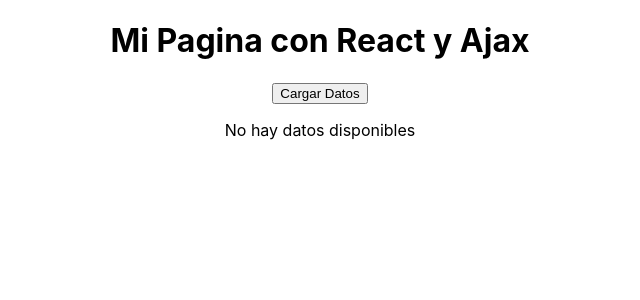
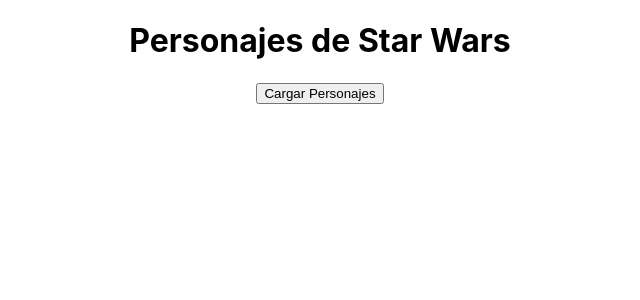
Before and after one commit to JonathanFPJV/ajax-react-lab, a React (Create React App) app: page / in a window 1280 px wide. Shown: the top 300 px of the page, without its empty margins (320-960 px from the left). Built offline with nearby package versions, Linux system fonts and the light colour scheme.

Commit message:
implementación de carga de personajes

```diff
--- a/package.json
+++ b/package.json
@@ -3,6 +3,10 @@
   "version": "0.1.0",
   "private": true,
   "dependencies": {
+    "@emotion/react": "^11.13.3",
+    "@emotion/styled": "^11.13.0",
+    "@mui/icons-material": "^6.1.5",
+    "@mui/material": "^6.1.5",
     "@testing-library/jest-dom": "^5.17.0",
     "@testing-library/react": "^13.4.0",
     "@testing-library/user-event": "^13.5.0",
--- a/src/App.js
+++ b/src/App.js
@@ -1,11 +1,11 @@
 import React from 'react';
 import './App.css';
-import DataLoader from './DataLoader';
+import CharacterLoader from './CharacterLoader';
 
 function App() {
   return (
     <div className="App">
-      <DataLoader />
+      <CharacterLoader />
     </div>
   );
 }
--- /dev/null
+++ b/src/CharacterLoader.js
@@ -0,0 +1,50 @@
+import React, { useState } from 'react';
+import axios from 'axios';
+import { Container, Row, Col, Card } from 'react-bootstrap';
+
+function CharacterLoader() {
+    const [characters, setCharacters] = useState([]);
+    const [loading, setLoading] = useState(false);
+
+    const loadCharacters = () => {
+        setLoading(true);
+
+        // Simulamos una petición Ajax para obtener los personajes de Star Wars
+        axios
+            .get('https://swapi.dev/api/people/')
+            .then((response) => {
+                setCharacters(response.data.results);
+                setLoading(false);
+            })
+            .catch((error) => {
+                console.error(error);
+                setLoading(false);
+            });
+    };
+
+    return (
+        <Container>
+            <h1>Personajes de Star Wars</h1>
+            <button onClick={loadCharacters} disabled={loading}>
+                {loading ? 'Cargando Personajes...' : 'Cargar Personajes'}
+            </button>
+            <Row>
+                {characters.map((character, index) => (
+                    <Col key={index} xs={12} sm={6} md={4} lg={3}>
+                        <Card>
+                            <Card.Body>
+                                <Card.Title>{character.name}</Card.Title>
+                                <Card.Text>
+                                    <strong>Género:</strong> {character.gender}<br />
+                                    <strong>Año de nacimiento:</strong> {character.birth_year}
+                                </Card.Text>
+                            </Card.Body>
+                        </Card>
+                    </Col>
+                ))}
+            </Row>
+        </Container>
+    );
+}
+
+export default CharacterLoader;
```
Also changed, not shown: 1 other file (tests, documents, lock files or other folders).
